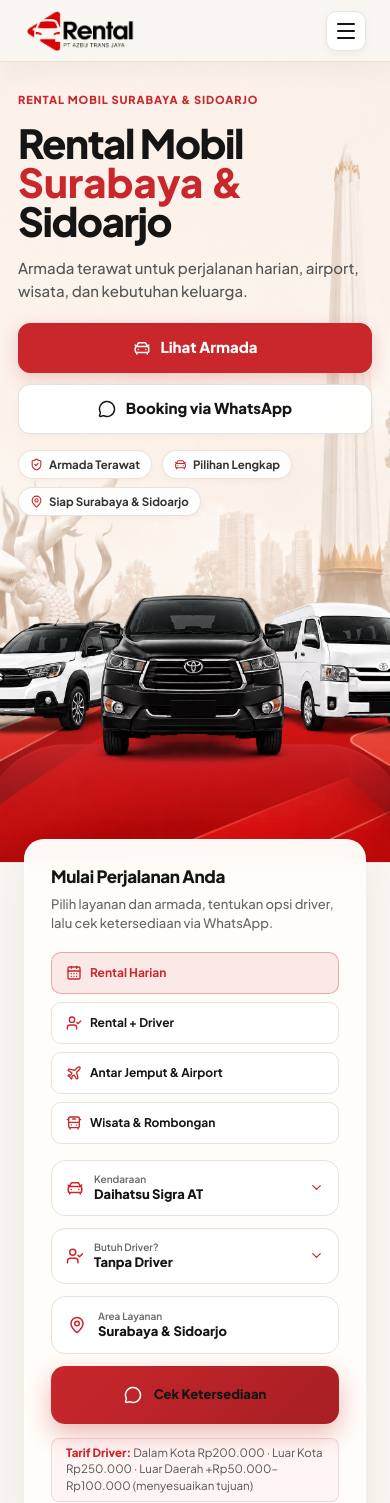
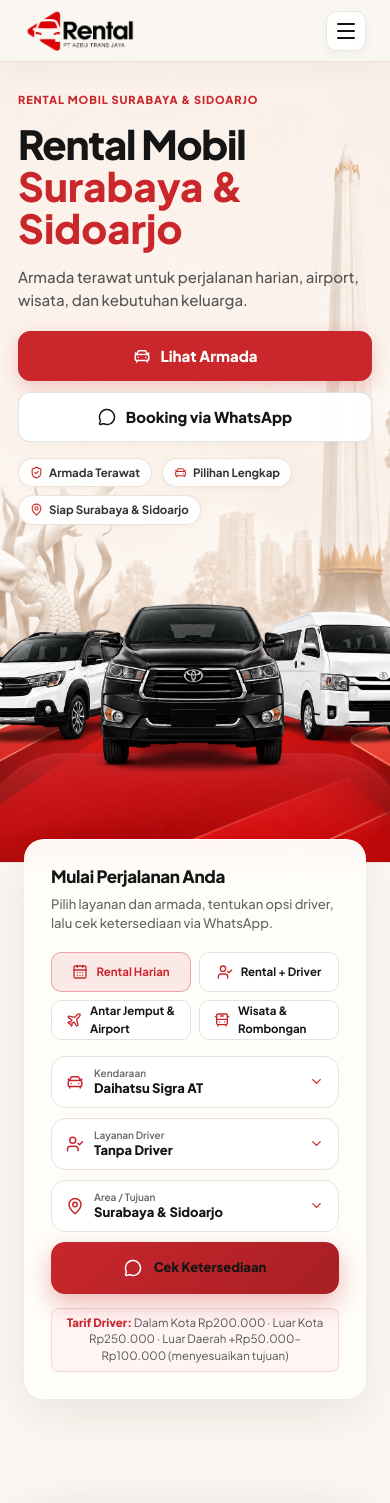
Before and after one commit to hmad28/rentalmobil05, a Next.js app: page / in a window 390 px wide. Shown: the top 1503 px of the page. Built offline with nearby package versions, Linux system fonts and the light colour scheme.

Commit message:
style: colorize Surabaya & Sidoarjo in mobile hero, add custom interactive booking dropdowns (fleet, driver, area) to WhatsApp, and center services heading

```diff
--- a/app/azbu-structure.css
+++ b/app/azbu-structure.css
@@ -66,13 +66,14 @@
 .mobile-hero-title {
   margin: 0;
   color: var(--foreground);
-  font-size: clamp(42px, 11vw, 46px);
+  font-size: clamp(38px, 9.8vw, 44px);
   font-weight: 850;
-  line-height: 0.98;
-  letter-spacing: -0.035em;
+  line-height: 1.05;
+  letter-spacing: -0.03em;
 }
 
 .mobile-hero-title span {
+  display: block;
   color: var(--primary);
 }
 
@@ -1151,10 +1152,14 @@
   .quick-booking-intro { display: block; }
   .quick-booking-intro strong { display: block; font-size: 17px; }
   .quick-booking-intro > span { display: block; margin-top: 5px; line-height: 1.5; }
-  .quick-service-options { display: grid; grid-template-columns: 1fr; }
-  .quick-service-options a { min-height: 42px; }
-  .quick-booking-fields { grid-template-columns: 1fr; }
-  .quick-booking-fields > a { min-height: 54px; }
+  .quick-service-options { display: grid; grid-template-columns: repeat(2, 1fr); gap: 8px; }
+  .quick-service-options a { min-height: 40px; justify-content: center; font-size: 11.5px; }
+  .quick-booking-fields { grid-template-columns: 1fr; gap: 10px; }
+  .quick-booking-fields .booking-select-btn,
+  .quick-booking-fields .booking-field-link,
+  .quick-booking-fields .quick-booking-action { min-height: 52px; }
+  .quick-booking-driver-note { text-align: center; }
+  .driver-note-pill { font-size: 10.5px; padding: 6px 10px; width: 100%; box-sizing: border-box; }
 
   .trust-strip-wrap { padding: 22px 0 56px; }
   .trust-strip { grid-template-columns: 1fr; gap: 0; padding: 10px 18px; }
@@ -1328,6 +1333,34 @@
   background: #fffdf9;
 }
 
+.services-heading {
+  display: flex;
+  flex-direction: column;
+  align-items: center;
+  text-align: center;
+  max-width: 680px;
+  margin-inline: auto;
+}
+
+.services-heading .section-kicker {
+  justify-content: center;
+  margin-inline: auto;
+}
+
+.services-heading h2 {
+  text-align: center;
+  margin: 12px 0 0;
+}
+
+.services-desc {
+  max-width: 580px;
+  margin: 14px auto 0;
+  color: var(--muted);
+  font-size: 14px;
+  line-height: 1.65;
+  text-align: center;
+}
+
 .services-grid {
   display: grid;
   grid-template-columns: repeat(4, minmax(0, 1fr));
--- a/app/page.tsx
+++ b/app/page.tsx
@@ -72,7 +72,7 @@ function ServicesSection() {
         <Reveal className="center-heading services-heading">
           <p className="section-kicker">Pilihan Layanan</p>
           <h2>Layanan Rental & Driver<br />Sesuai Kebutuhan Perjalanan</h2>
-          <p className="max-w-[580px] mx-auto mt-3 text-muted text-sm">
+          <p className="services-desc">
             Tersedia pilihan sewa lepas kunci maupun rental lengkap dengan pengemudi profesional untuk kenyamanan maksimal.
           </p>
         </Reveal>
--- a/components/Hero.tsx
+++ b/components/Hero.tsx
@@ -35,8 +35,7 @@ export function Hero() {
 
           <h1 className="mobile-hero-title">
             Rental Mobil<br />
-            <span>Surabaya &</span><br />
-            Sidoarjo
+            <span>Surabaya &amp; Sidoarjo</span>
           </h1>
 
           <p className="mobile-hero-desc">
--- a/components/QuickBookingPanel.tsx
+++ b/components/QuickBookingPanel.tsx
@@ -1,6 +1,6 @@
 "use client";
 
-import { useState } from "react";
+import { useEffect, useRef, useState } from "react";
 import { CarFront, Check, ChevronDown, MapPin, MessageCircle, UserCheck } from "lucide-react";
 import { Reveal } from "@/components/Reveal";
 import { fleet, services, whatsappUrl, driverPricing } from "@/lib/data";
@@ -12,13 +12,37 @@ const driverOptions = [
   { id: "outOfRegion", label: "Driver Luar Daerah (+Rp50rb–100rb, menyesuaikan tujuan)", tag: "Driver Luar Daerah" },
 ];
 
+const areaOptions = [
+  { id: "surabaya-sidoarjo", label: "Surabaya & Sidoarjo (Dalam Kota)", tag: "Surabaya & Sidoarjo" },
+  { id: "luar-daerah", label: "Luar Kota / Luar Daerah", tag: "Luar Daerah" },
+];
+
 export function QuickBookingPanel() {
   const [selectedVehicle, setSelectedVehicle] = useState(fleet[0].name);
   const [selectedDriver, setSelectedDriver] = useState("none");
+  const [selectedArea, setSelectedArea] = useState("surabaya-sidoarjo");
+
   const [showVehicleDropdown, setShowVehicleDropdown] = useState(false);
   const [showDriverDropdown, setShowDriverDropdown] = useState(false);
+  const [showAreaDropdown, setShowAreaDropdown] = useState(false);
+
+  const panelRef = useRef<HTMLDivElement>(null);
+
+  // Close dropdowns when clicking outside
+  useEffect(() => {
+    function handleClickOutside(event: MouseEvent) {
+      if (panelRef.current && !panelRef.current.contains(event.target as Node)) {
+        setShowVehicleDropdown(false);
+        setShowDriverDropdown(false);
+        setShowAreaDropdown(false);
+      }
+    }
+    document.addEventListener("mousedown", handleClickOutside);
+    return () => document.removeEventListener("mousedown", handleClickOutside);
+  }, []);
 
   const activeDriverObj = driverOptions.find((d) => d.id === selectedDriver) || driverOptions[0];
+  const activeAreaObj = areaOptions.find((a) => a.id === selectedArea) || areaOptions[0];
 
   let driverText = "";
   if (selectedDriver === "none") {
@@ -31,11 +55,11 @@ export function QuickBookingPanel() {
     driverText = "Driver Luar Daerah";
   }
 
-  const composedMessage = `Halo Kak, saya ingin rental ${selectedVehicle} dengan ${driverText}. Bisa dibantu cek ketersediaan dan total biayanya?`;
+  const composedMessage = `Halo Kak, saya ingin rental ${selectedVehicle} dengan ${driverText} untuk area ${activeAreaObj.label}. Bisa dibantu cek ketersediaan dan total biayanya?`;
 
   return (
     <section className="quick-booking-wrap" aria-label="Mulai perjalanan Anda">
-      <div className="container-page">
+      <div className="container-page" ref={panelRef}>
         <Reveal className="quick-booking-panel">
           <div className="quick-booking-intro">
             <strong>Mulai Perjalanan Anda</strong>
@@ -52,7 +76,7 @@ export function QuickBookingPanel() {
           </div>
 
           <div className="quick-booking-fields interactive-booking-fields">
-            {/* Field 1: Pilih Kendaraan */}
+            {/* Field 1: Custom Dropdown Kendaraan */}
             <div className="booking-field-select-wrap">
               <button
                 type="button"
@@ -60,8 +84,10 @@ export function QuickBookingPanel() {
                 onClick={() => {
                   setShowVehicleDropdown(!showVehicleDropdown);
                   setShowDriverDropdown(false);
+                  setShowAreaDropdown(false);
                 }}
                 aria-label="Pilih unit armada"
+                aria-expanded={showVehicleDropdown}
               >
                 <CarFront size={18} />
                 <span className="booking-select-text">
@@ -92,7 +118,7 @@ export function QuickBookingPanel() {
               )}
             </div>
 
-            {/* Field 2: Butuh Driver? */}
+            {/* Field 2: Custom Dropdown Driver / Tanpa Driver */}
             <div className="booking-field-select-wrap">
               <button
                 type="button"
@@ -100,12 +126,14 @@ export function QuickBookingPanel() {
                 onClick={() => {
                   setShowDriverDropdown(!showDriverDropdown);
                   setShowVehicleDropdown(false);
+                  setShowAreaDropdown(false);
                 }}
                 aria-label="Pilih layanan driver"
+                aria-expanded={showDriverDropdown}
               >
                 <UserCheck size={18} />
                 <span className="booking-select-text">
-                  <small>Butuh Driver?</small>
+                  <small>Layanan Driver</small>
                   <strong>{activeDriverObj.tag}</strong>
                 </span>
                 <ChevronDown size={15} className={`booking-chevron ${showDriverDropdown ? "rotated" : ""}`} />
@@ -131,14 +159,46 @@ export function QuickBookingPanel() {
               )}
             </div>
 
-            {/* Field 3: Area / Tujuan */}
-            <a href="#tentang" className="booking-field-link">
-              <MapPin size={18} />
-              <span className="booking-select-text">
-                <small>Area Layanan</small>
-                <strong>Surabaya & Sidoarjo</strong>
-              </span>
-            </a>
+            {/* Field 3: Custom Dropdown Area Surabaya & Sidoarjo / Luar Daerah */}
+            <div className="booking-field-select-wrap">
+              <button
+                type="button"
+                className="booking-select-btn"
+                onClick={() => {
+                  setShowAreaDropdown(!showAreaDropdown);
+                  setShowVehicleDropdown(false);
+                  setShowDriverDropdown(false);
+                }}
+                aria-label="Pilih area perjalanan"
+                aria-expanded={showAreaDropdown}
+              >
+                <MapPin size={18} />
+                <span className="booking-select-text">
+                  <small>Area / Tujuan</small>
+                  <strong>{activeAreaObj.tag}</strong>
+                </span>
+                <ChevronDown size={15} className={`booking-chevron ${showAreaDropdown ? "rotated" : ""}`} />
+              </button>
+
+              {showAreaDropdown && (
+                <div className="booking-dropdown-menu">
+                  {areaOptions.map((opt) => (
+                    <button
+                      key={opt.id}
+                      type="button"
+                      className={`booking-dropdown-item ${selectedArea === opt.id ? "active" : ""}`}
+                      onClick={() => {
+                        setSelectedArea(opt.id);
+                        setShowAreaDropdown(false);
+                      }}
+                    >
+                      <span className="booking-item-name">{opt.label}</span>
+                      {selectedArea === opt.id && <Check size={14} className="booking-check-icon" />}
+                    </button>
+                  ))}
+                </div>
+              )}
+            </div>
 
             {/* Field 4: Tombol Cek Ketersediaan via WhatsApp */}
             <a
```
